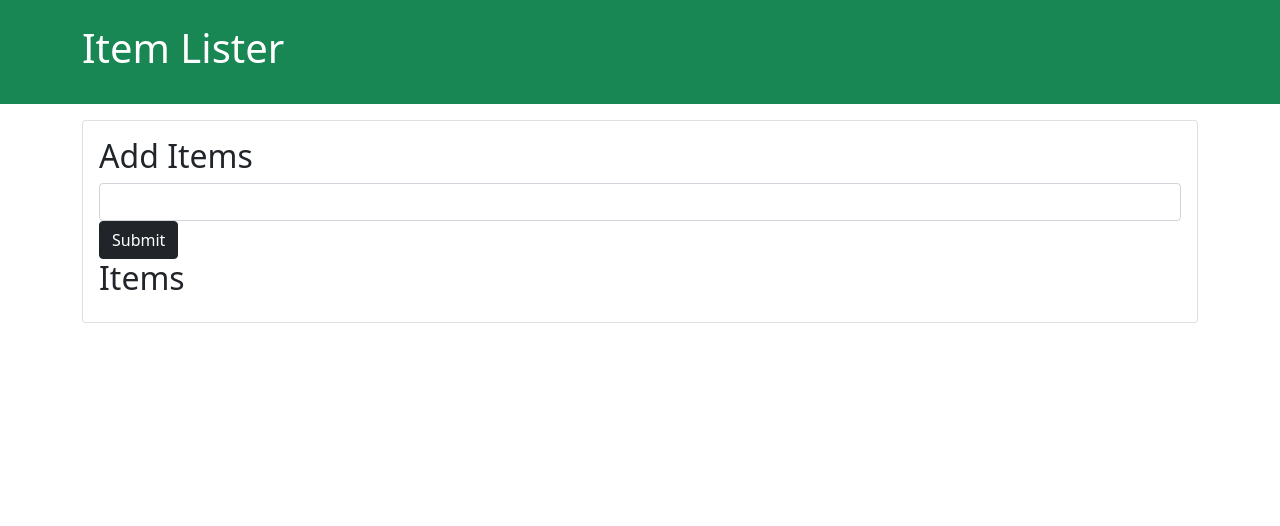
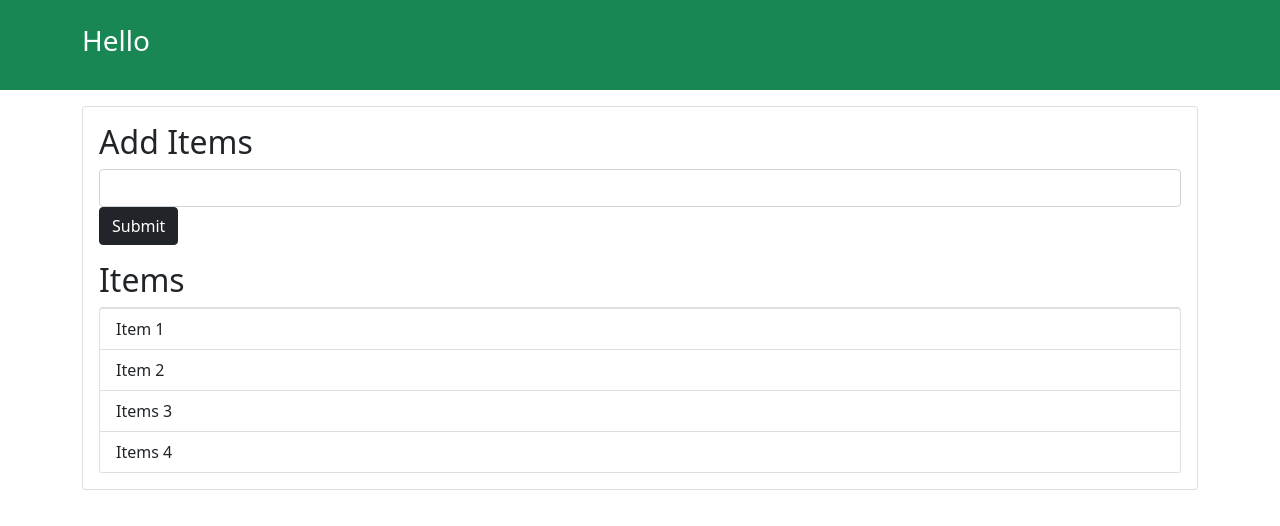
Before and after one commit to nickholder6425/JavaScript-Demo, a plain HTML site: page index.html in a window 1280 px wide. Drawn offline with nearby package versions, Linux system fonts and the light colour scheme.

Commit message:
modified js and index.html

```diff
--- a/assets/js/dom.js
+++ b/assets/js/dom.js
@@ -0,0 +1,27 @@
+// EXAMINES THE DOCUMENT OBJECT
+// console.dir(document);
+
+// console.log(document.domain);
+// console.log(document.URL);
+// console.log(document.title);
+// // document.title = 123;
+// console.log(document.doctype);
+// console.log(document.head);
+// console.log(document.body);
+// console.log(document.all);
+// console.log(document.all[11]);
+// // document.all[11].textContent ='Hello';
+// console.log(document.forms[0]);
+// console.log(document.links);
+// console.log(document.images);
+
+
+// getElementById
+// console.log(document.getElementById('header-title'));
+var headerTitle=document.getElementById('header-title');
+console.log(headerTitle);
+// headerTitle.textContent='Hello';
+// headerTitle.innerText='Goodbye';
+// headerTitle.textContent
+// console.log(headerTitle.innerText);
+headerTitle.innerHTML = '<h3>Hello</h3';
--- a/index.html
+++ b/index.html
@@ -12,19 +12,25 @@
 <body>
     <header id="main-header" class="bg-success text-white p-4 mb-3">
         <div class="container">
-            <h1 id="header-title">Item Lister</h1>
+            <h1 id="header-title">Item Lister <span style="display: none;">123</span></h1>
         </div>
     </header>
     <div class="container">
         <div id="main" class="card card-body">
             <h2 class="title">Add Items</h2>
-            <form action="" class="form-inline-mb-3">
+            <form class="form-inline mb-3">
                 <input type="text" class="form-control mr-2">
                 <input type="submit" class="btn btn-dark" value="Submit">
             </form>
             <h2 class="title">Items</h2>
-
+            <ul id="items" class="list-group">
+                <li class="list-group-item">Item 1</li>
+                <li class="list-group-item">Item 2</li>
+                <li class="list-group-item">Items 3</li>
+                <li class="list-group-item">Items 4</li>
+            </ul>
         </div>
     </div>
+    <script src="./assets/js/dom.js"></script>
 </body>
 </html>
```
